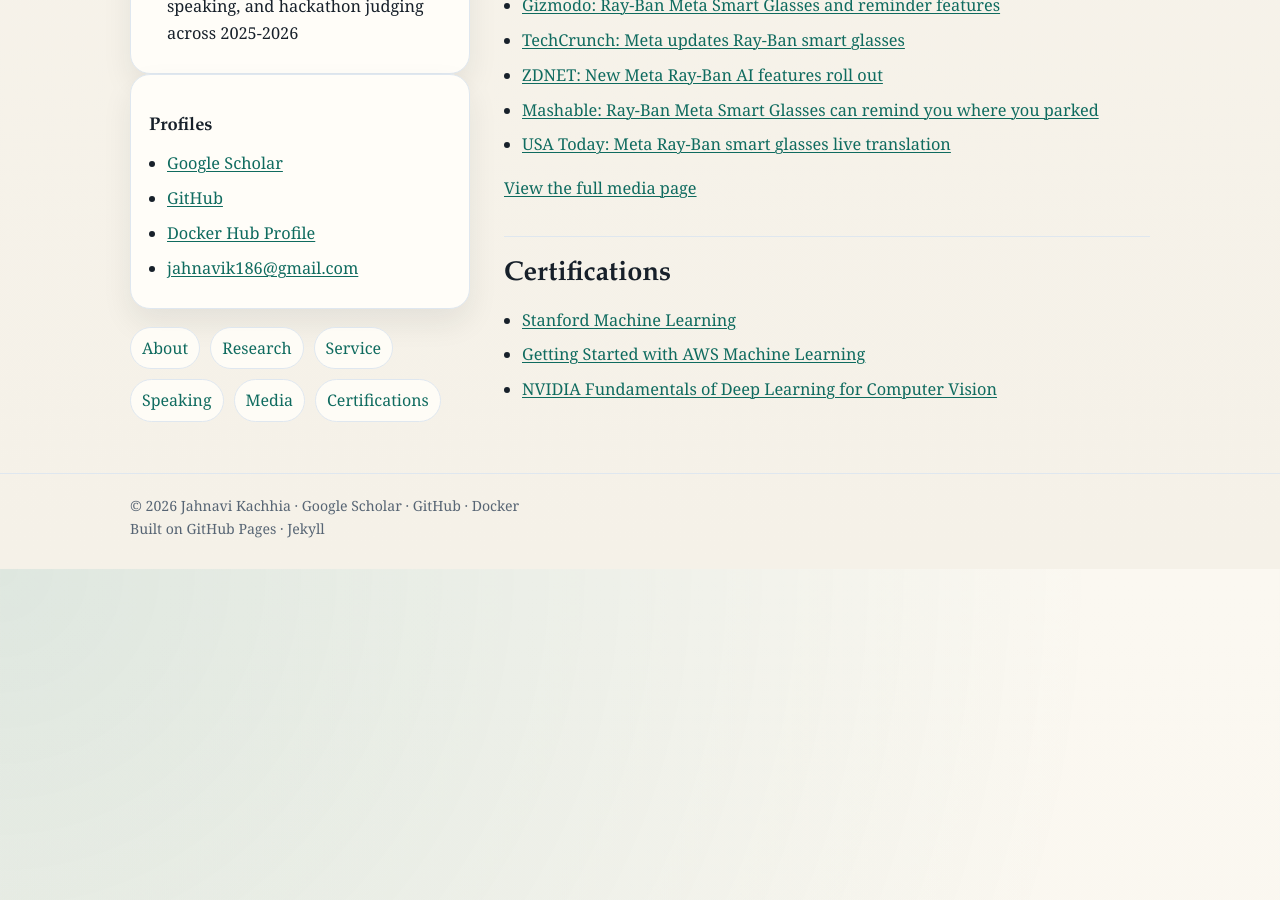
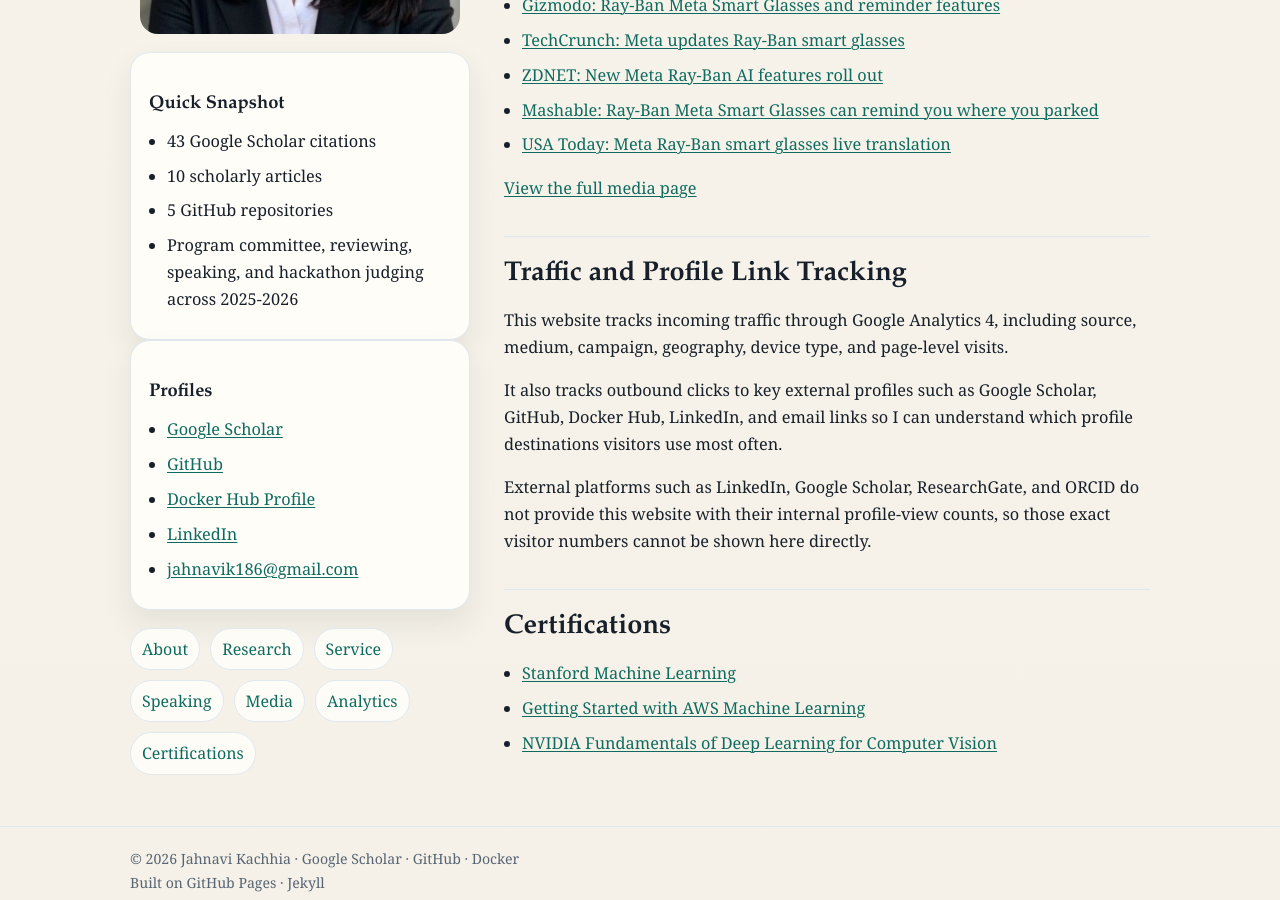
Before and after one commit to jahnavik186/jahnavik186.github.io, a Jekyll site: the page built from index.md, in a window 1280 px wide and 900 px high, scrolled down 3141 px. Built offline with Jekyll 4.4.1, drawn with Linux system fonts in a browser that asks for light colours.

Commit message:
Track outbound profile clicks

```diff
--- a/_config.yml
+++ b/_config.yml
@@ -20,6 +20,7 @@ profiles:
   scholar: "https://scholar.google.com/citations?user=bWMslkYAAAAJ&hl=en"
   github: "https://github.com/jahnavik186"
   docker: "https://hub.docker.com/u/jahnavik186"
+  linkedin: "https://www.linkedin.com/in/jk186/"
   scholar_citations: "43"
   scholar_articles: "10"
   github_repositories: "5"
--- a/_includes/head.html
+++ b/_includes/head.html
@@ -16,6 +16,24 @@
     function gtag(){dataLayer.push(arguments);}
     gtag('js', new Date());
     gtag('config', '{{ site.analytics.ga4 }}');
+
+    document.addEventListener('click', function(event) {
+      var link = event.target.closest('a');
+      if (!link || !link.href) return;
+
+      var href = link.href;
+      var isMailto = href.indexOf('mailto:') === 0;
+      var isExternal = link.host && link.host !== window.location.host;
+
+      if (!isExternal && !isMailto) return;
+
+      gtag('event', 'outbound_click', {
+        link_url: href,
+        link_domain: link.host || 'mailto',
+        link_text: (link.textContent || '').trim().slice(0, 100),
+        page_location: window.location.href
+      });
+    }, true);
   </script>
   {% endif %}
 </head>
--- a/index.md
+++ b/index.md
@@ -30,6 +30,7 @@ title: Home
         <li><a href="{{ site.profiles.scholar }}">Google Scholar</a></li>
         <li><a href="{{ site.profiles.github }}">GitHub</a></li>
         <li><a href="{{ site.profiles.docker }}">Docker Hub Profile</a></li>
+        <li><a href="{{ site.profiles.linkedin }}">LinkedIn</a></li>
         <li><a href="mailto:jahnavik186@gmail.com">jahnavik186@gmail.com</a></li>
       </ul>
     </div>
@@ -40,6 +41,7 @@ title: Home
       <a href="#service">Service</a>
       <a href="#speaking">Speaking</a>
       <a href="#media">Media</a>
+      <a href="#analytics">Analytics</a>
       <a href="#certifications">Certifications</a>
     </nav>
   </aside>
@@ -160,6 +162,24 @@ title: Home
       <p><a href="{{ '/media/' | relative_url }}">View the full media page</a></p>
     </section>
 
+    <section id="analytics" class="content-block">
+      <h2>Traffic and Profile Link Tracking</h2>
+      <p>
+        This website tracks incoming traffic through Google Analytics 4, including source, medium,
+        campaign, geography, device type, and page-level visits.
+      </p>
+      <p>
+        It also tracks outbound clicks to key external profiles such as Google Scholar, GitHub,
+        Docker Hub, LinkedIn, and email links so I can understand which profile destinations
+        visitors use most often.
+      </p>
+      <p>
+        External platforms such as LinkedIn, Google Scholar, ResearchGate, and ORCID do not provide
+        this website with their internal profile-view counts, so those exact visitor numbers cannot
+        be shown here directly.
+      </p>
+    </section>
+
     <section id="certifications" class="content-block">
       <h2>Certifications</h2>
       <ul>
```
Also changed, not shown: about.md (+1 -0 lines).
